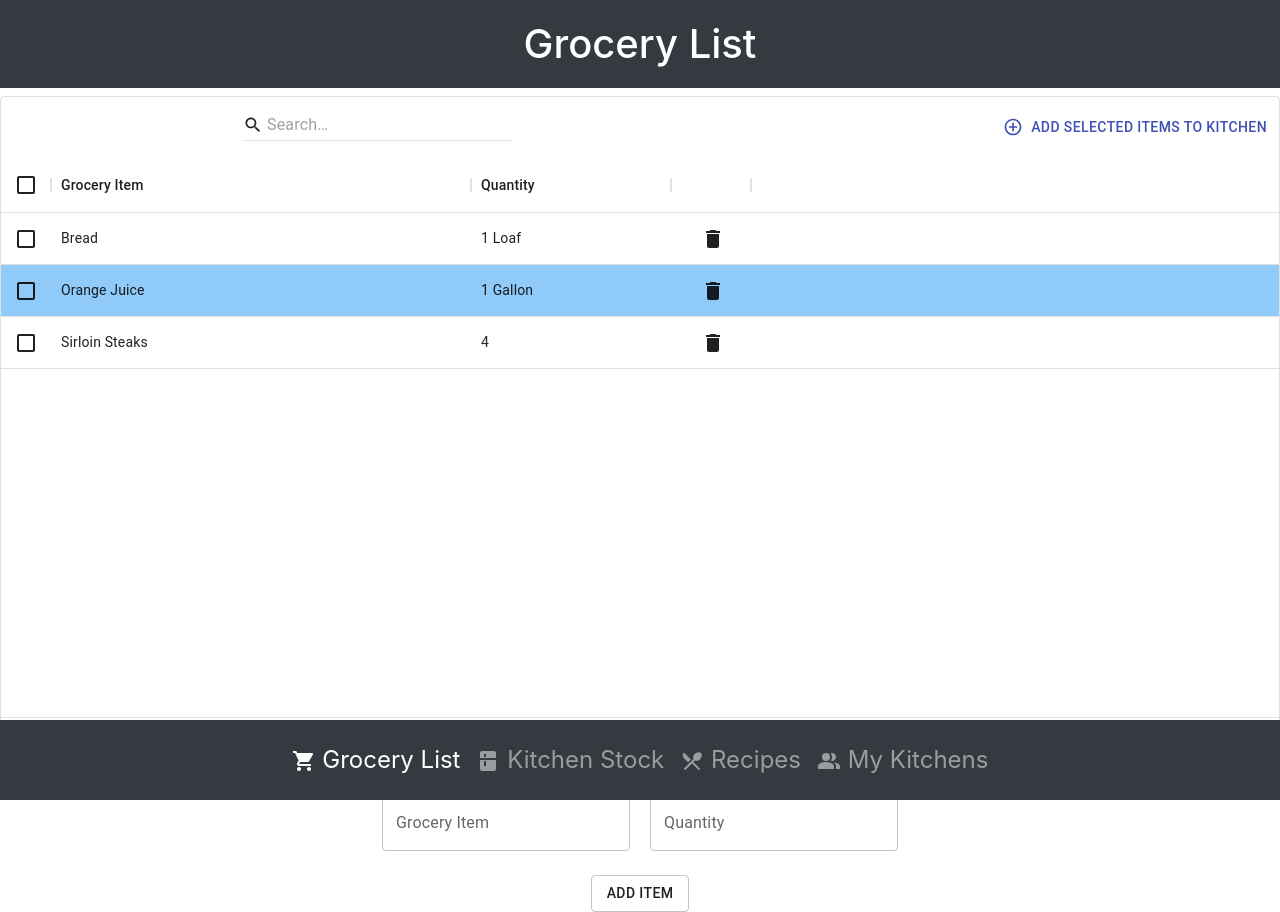
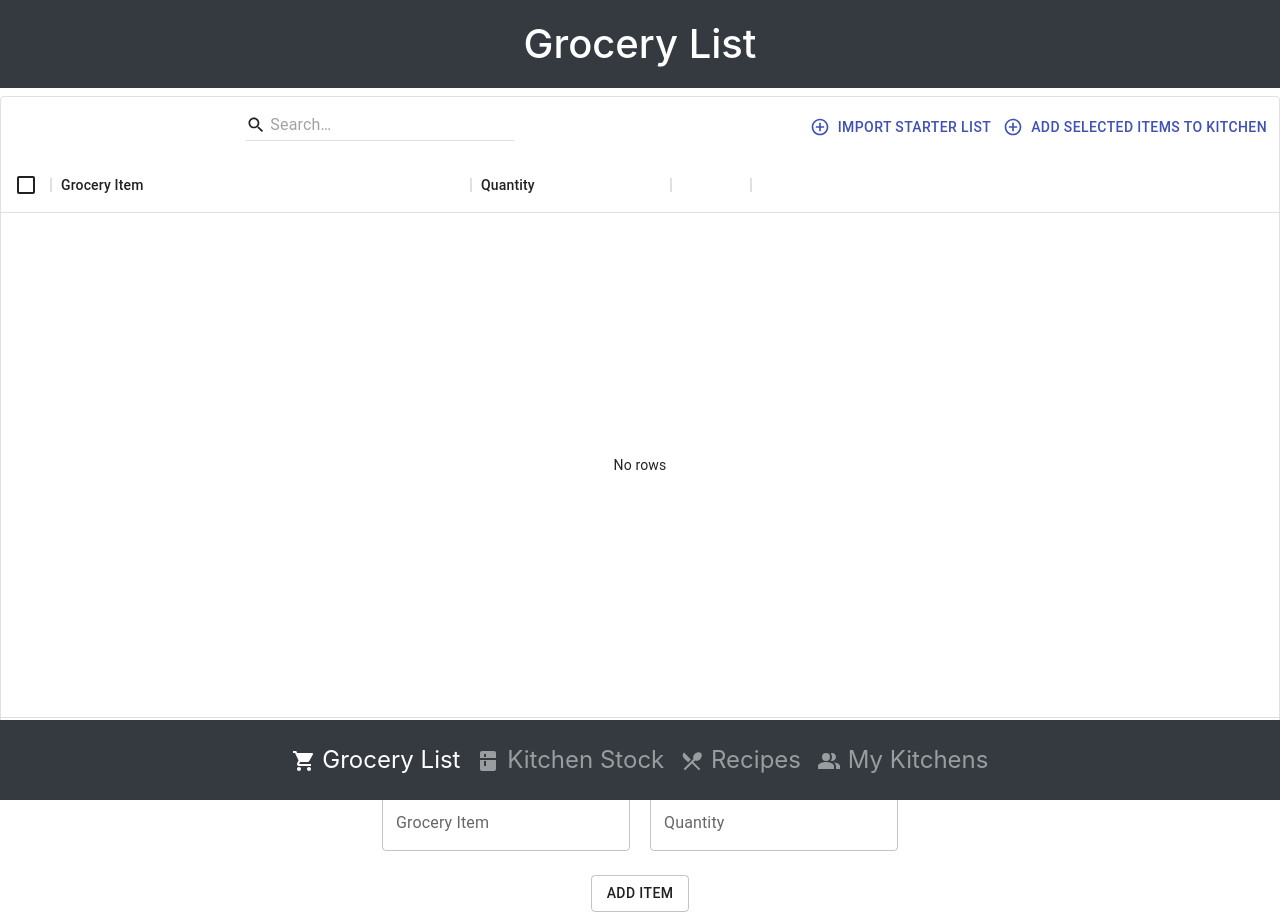
Before and after one commit to lucasoooooo/Kitchen-Kompanian, a React (Create React App) app in the folder kitch-komp/: page /#/ in a window 1280 px wide. Built offline with nearby package versions, Linux system fonts and the light colour scheme.

Commit message:
implemented import default saved list

```diff
--- a/kitch-komp/src/App.js
+++ b/kitch-komp/src/App.js
@@ -89,11 +89,7 @@ class App extends Component {
           tags: 'Side Dish'
         }
       ],
-      groceryList: [
-        { id: 20, item: 'Bread', quantity: '1 Loaf'},
-        { id: 21, item: 'Orange Juice', quantity: '1 Gallon'},
-        { id: 22, item: 'Sirloin Steaks', quantity: '4'},
-      ],
+      groceryList: [],
       numGroceryItems: 23,
     }
 
@@ -102,7 +98,21 @@ class App extends Component {
     this.handleGroceryAdd = this.handleGroceryAdd.bind(this)
     this.handleGroceryDelete = this.handleGroceryDelete.bind(this)
     this.handleKitchenStockSubmit = this.handleKitchenStockSubmit.bind(this)
+    this.handleDefaultList = this.handleDefaultList.bind(this)
   }
+
+  presetList = [
+    { id: 20, item: 'Bread', quantity: '1 loaf'},
+    { id: 21, item: 'Orange Juice', quantity: '1 gallon'},
+    { id: 22, item: 'Ground Beef', quantity: '1 lb'},
+    { id: 23, item: 'Chicken Breasts', quantity: '4'},
+    { id: 24, item: 'Napkins', quantity: '100'},
+    { id: 25, item: 'Tomatoes', quantity: '4'},
+    { id: 26, item: 'Lettuce', quantity: '1 head'},
+    { id: 27, item: 'Pasta', quantity: '1 lb'},
+    { id: 28, item: 'Pasta Sauce', quantity: '1 jar'},
+
+  ]
 
   componentDidMount() {}
 
@@ -142,12 +152,18 @@ class App extends Component {
       kitchenStockList: item
     });
   }
+  handleDefaultList(){
+    this.setState({
+      groceryList: this.presetList
+    })
+  }
   render() {
     return (
       <Router>
         <Routes>
           <Route path="/" element={<GroceryList onGroceryAdd={this.handleGroceryAdd} onGroceryDelete={this.handleGroceryDelete}
-           onItemSelected={this.handleTransfer} groceryItems={this.state.groceryList} numItems={this.state.numGroceryItems} />} />
+           onItemSelected={this.handleTransfer} groceryItems={this.state.groceryList} numItems={this.state.numGroceryItems}
+           onDefaultList={this.handleDefaultList} />} />
           <Route path="/kitchenStock" element={<KitchenStock items={this.state.kitchenStockList}
            onKitchenStockSubmit={this.handleKitchenStockSubmit}/>} />
           <Route path="/recipies" element={<Recipies recipes={this.state.recipes} handleChangeRecipe={this.handleChangeRecipe}/>} />
--- a/kitch-komp/src/components/GroceryList.jsx
+++ b/kitch-komp/src/components/GroceryList.jsx
@@ -112,6 +112,10 @@ class GroceryList extends Component {
     })
   }
 
+  handleDefaultList(){
+    this.props.onDefaultList()
+  }
+
   render() {
     return (
       <div style={{ textAlign: "center" }}>
@@ -124,7 +128,8 @@ class GroceryList extends Component {
             componentsProps={{
               // Interaction between Search Bar and Table
               toolbar: {
-                handleAddToKitchen: () => this.handleAddToKitchen()
+                handleAddToKitchen: () => this.handleAddToKitchen(),
+                handleDefaultList: () => this.handleDefaultList()
               }
             }}
             rows={this.props.groceryItems}
@@ -195,7 +200,7 @@ export default GroceryList;
 function QuickSearchToolbar (props) {
   return (
     <Grid container sx={{ p: 0.5 }} alignItems='center' alignContent='center'>
-      <Grid item sm style={{marginRight:"250px"}}>
+      <Grid item sm style={{marginRight:"50px"}}>
       <TextField
           variant='standard'
           placeholder='Search…'
@@ -233,6 +238,17 @@ function QuickSearchToolbar (props) {
           variant='text'
           color='primary'
           style={{ border: 'none', outline: 'none'}}
+          startIcon={<AddIcon>Import Saved List</AddIcon>}
+          onClick={props.handleDefaultList}
+        >
+          Import Starter List
+        </Button>
+      </Grid>
+      <Grid item>
+        <Button
+          variant='text'
+          color='primary'
+          style={{ border: 'none', outline: 'none'}}
           startIcon={<AddIcon>Add Selected Items to Kitchen</AddIcon>}
           onClick={props.handleAddToKitchen}
         >
```
